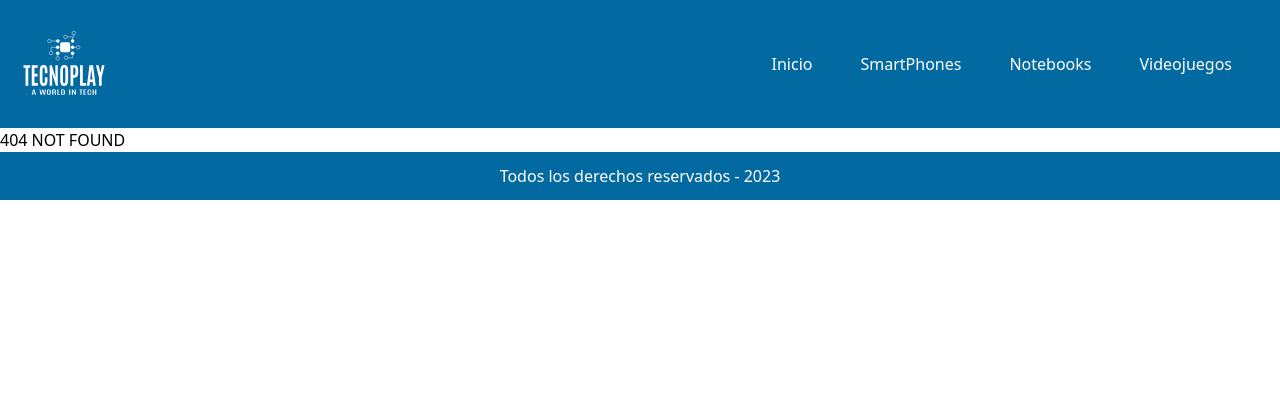
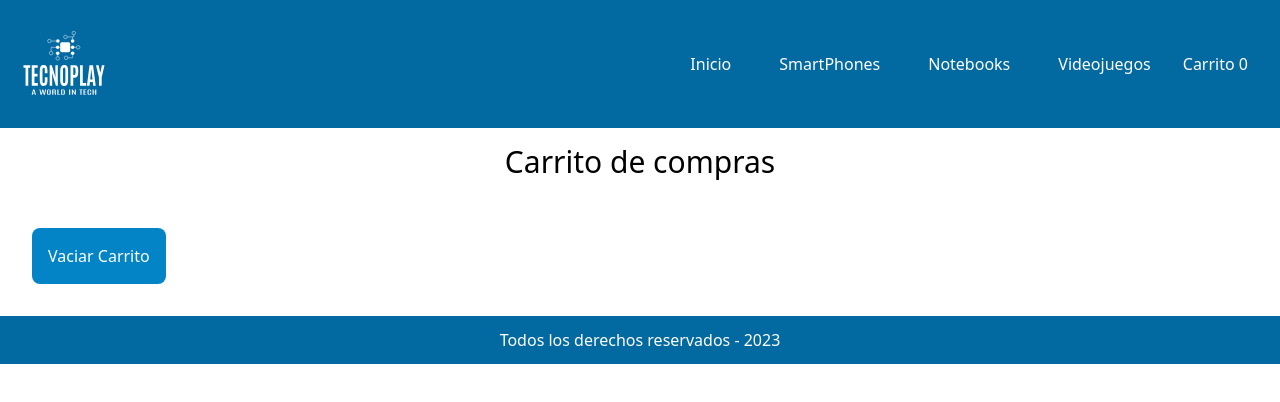
Before and after one commit to JoseLuisSep85/mi_e-commerce, a React (Create React App) app: page /carrito in a window 1280 px wide. Before the commit this address had no page. Shown: the top 402 px of the page. Built offline with nearby package versions, Linux system fonts and the light colour scheme.

Commit message:
modificado carro de compras

```diff
--- a/src/App.js
+++ b/src/App.js
@@ -3,20 +3,71 @@ import ItemDetailContainer from "./components/ItemDetailContainer/ItemDetailCont
 import ItemListContainer from "./components/ItemListContainer/ItemListContainer";
 import Navbar from "./components/Navbar/Navbar";
 import {BrowserRouter, Routes, Route} from "react-router-dom"
+import { CartContext } from "./context/CartContext";
+import { useState } from "react";
+import Cart from "./components/Cart/Cart";
+
 
 function App() {
+
+  const [carrito, setCarrito] = useState([]);
+  const agregarAlCarrito = (item, cantidad) => {
+    const itemAgregado = { ...item, cantidad }
+
+    const nuevoCarrito = [...carrito];
+    const estaEnElCarrito = nuevoCarrito.find((producto) => producto.id === itemAgregado.id);
+
+    if (estaEnElCarrito) {
+      estaEnElCarrito.cantidad += cantidad;
+    } else {
+      nuevoCarrito.push(itemAgregado)
+    }
+    setCarrito(nuevoCarrito)
+  }
+
+  const cantidadEnCarrito = () => {
+    return carrito.reduce( (acc, prod) => acc + prod.cantidad, 0 )
+  }
+
+  const precioTotal = () => {
+    return carrito.reduce( (acc, prod) => acc + prod.precio * prod.cantidad, 0 )
+
+  }
+
+  const vaciarCarrito = () => {
+    setCarrito([])
+  }
+
   return (
-    <BrowserRouter>
-        <Navbar/>
+
+    <CartContext.Provider value={ { carrito, agregarAlCarrito, cantidadEnCarrito, precioTotal, vaciarCarrito} }>
+
+      <BrowserRouter>
+
+        <Navbar />
+
         <Routes>
-          <Route path = "/" element = {<ItemListContainer greeting={'Bienvenidos a TecnoPlay'}/>}/>
-          <Route path = "/categoria/:categoria" element = {<ItemListContainer/>}/>
-          <Route path = "/item/:id" element = {<ItemDetailContainer/>}/>
-          <Route path = "*" element = {<h1>404 NOT FOUND</h1>}/>
+
+          <Route path="/" element={<ItemListContainer greeting={'Bienvenidos a TecnoPlay'} />} />
+
+          <Route path="/categoria/:categoria" element={<ItemListContainer />} />
+
+          <Route path="/item/:id" element={<ItemDetailContainer />}/>
+
+          <Route path="/carrito" element={<Cart />} />
+
+          <Route path="*" element={<h1>404 NOT FOUND</h1>} />
+
         </Routes>
-        <Footer/>
+
+        <Footer />
+
       </BrowserRouter>
+
+    </CartContext.Provider>
+
   );
-}
+  }
+
 
 export default App;
--- /dev/null
+++ b/src/components/Cart/Cart.js
@@ -0,0 +1,35 @@
+import React, { useContext } from 'react';
+import { CartContext } from '../../context/CartContext';
+
+const Cart = () => {
+    const { carrito, precioTotal, vaciarCarrito } = useContext(CartContext)
+
+    const handleVaciar = () => {
+        vaciarCarrito();
+    }
+
+
+    return (
+        <div>
+            <h1 className='text-3xl text-center m-4'>Carrito de compras</h1>
+            {
+                carrito.map((prod) => (
+                    <div className='gap-2 m-8' key={prod.id}>
+                        <h2 className='container'>{prod.nombre}</h2>
+                        <p>Precio unidad ${prod.precio}</p>
+                        <p>Cantidad: {prod.cantidad}</p>
+                    </div>
+                ))
+            }
+            {
+                carrito.length > 0 &&
+                <h2 className='m-8'>Total Compra: {precioTotal()}</h2>
+
+            }
+
+            <button className=' bg-sky-600 hover:bg-sky-500 p-4 rounded-lg m-8 text-white justify-center' onClick={handleVaciar}>Vaciar Carrito</button>
+        </div>
+    );
+}
+
+export default Cart;
--- /dev/null
+++ b/src/components/CartWidget/CartWidget.js
@@ -0,0 +1,15 @@
+import React, { useContext } from 'react';
+import { Link } from 'react-router-dom';
+import { CartContext } from '../../context/CartContext';
+
+const CartWidget = () => {
+    const { cantidadEnCarrito } = useContext(CartContext)
+
+    return (
+        <div>
+            <Link to="/carrito">Carrito <span>{cantidadEnCarrito()}</span></Link>
+        </div>
+    );
+}
+
+export default CartWidget;
--- a/src/components/ItemDetail/ItemDetail.js
+++ b/src/components/ItemDetail/ItemDetail.js
@@ -1,7 +1,10 @@
-import React, { useState } from 'react';
+import React, { useContext, useState } from 'react';
 import ItemCount from '../ItemCount/ItemCount';
+import { CartContext } from '../../context/CartContext';
 
-const ItemDetail = ( { item } ) => {
+const ItemDetail = ({ item }) => {
+    const { carrito, agregarAlCarrito } = useContext(CartContext)
+    console.log(carrito);
 
     const [cantidad, setCantidad] = useState(1);
 
@@ -13,11 +16,7 @@ const ItemDetail = ( { item } ) => {
         cantidad > 1 && setCantidad(cantidad - 1)
         }
 
-    const handleConfirmar = () => {
-        console.log(item);
-        }
-
-        return (
+return (
             <div className='border flex flex-wrap flex-col w-1/4 rounded-md items-center p-3 text-center m-auto mb-5 mt-5'>
 
                 <picture>
@@ -43,7 +42,7 @@ const ItemDetail = ( { item } ) => {
                     </p>
 
                 </section>
-                <ItemCount cantidad={cantidad} handleAgregar={handleAgregar} handleQuitar={handleQuitar} handleConfirmar={handleConfirmar}/>
+                <ItemCount cantidad={cantidad} handleAgregar={handleAgregar} handleQuitar={handleQuitar} handleConfirmar={()=>{agregarAlCarrito(item, cantidad)}}/>
 
             </div>
         );
--- a/src/components/Navbar/Navbar.js
+++ b/src/components/Navbar/Navbar.js
@@ -1,7 +1,6 @@
 import React from 'react'
 import TecnoPlay_Logo from '../../assets/img/TecnoPlay_Logo.svg'
-// import CartWidget from '../CartWidget/CartWidget'
-import { NavLink } from 'react-router-dom'
+import CartWidget from '../CartWidget/CartWidget'
 import { Link } from 'react-router-dom'
 
 function NavBar() {
@@ -11,13 +10,13 @@ function NavBar() {
           <img className=' h-24' src={TecnoPlay_Logo} alt = 'TecnoPlay logo'/>
         </Link>
 
-        <div className='flex gap-4 text-white items-center'>
-          <NavLink to="/" className='hover:bg-sky-500 p-4 rounded-md'>Inicio</NavLink>
-          <NavLink to="/categoria/SmartPhones" className='hover:bg-sky-500 p-4 rounded-md'>SmartPhones</NavLink>
-          <NavLink to="/categoria/Notebooks" className='hover:bg-sky-500 p-4 rounded-md'>Notebooks</NavLink>
-          <NavLink to="/categoria/Videojuegos" className='hover:bg-sky-500 p-4 rounded-md'>Videojuegos</NavLink>
-          {/* <CartWidget/> */}
-        </div>
+        <ul className='flex gap-4 text-white items-center'>
+          <li><Link to="/" className='hover:bg-sky-500 p-4 rounded-md'>Inicio</Link></li>
+          <li><Link to="/categoria/SmartPhones" className='hover:bg-sky-500 p-4 rounded-md'>SmartPhones</Link></li>
+          <li><Link to="/categoria/Notebooks" className='hover:bg-sky-500 p-4 rounded-md'>Notebooks</Link></li>
+          <li><Link to="/categoria/Videojuegos" className='hover:bg-sky-500 p-4 rounded-md'>Videojuegos</Link></li>
+          <li><CartWidget/></li>
+        </ul>
 
     </nav>
   )
--- /dev/null
+++ b/src/context/CartContext.js
@@ -0,0 +1,3 @@
+import { createContext } from "react";
+
+export const CartContext = createContext();
```
